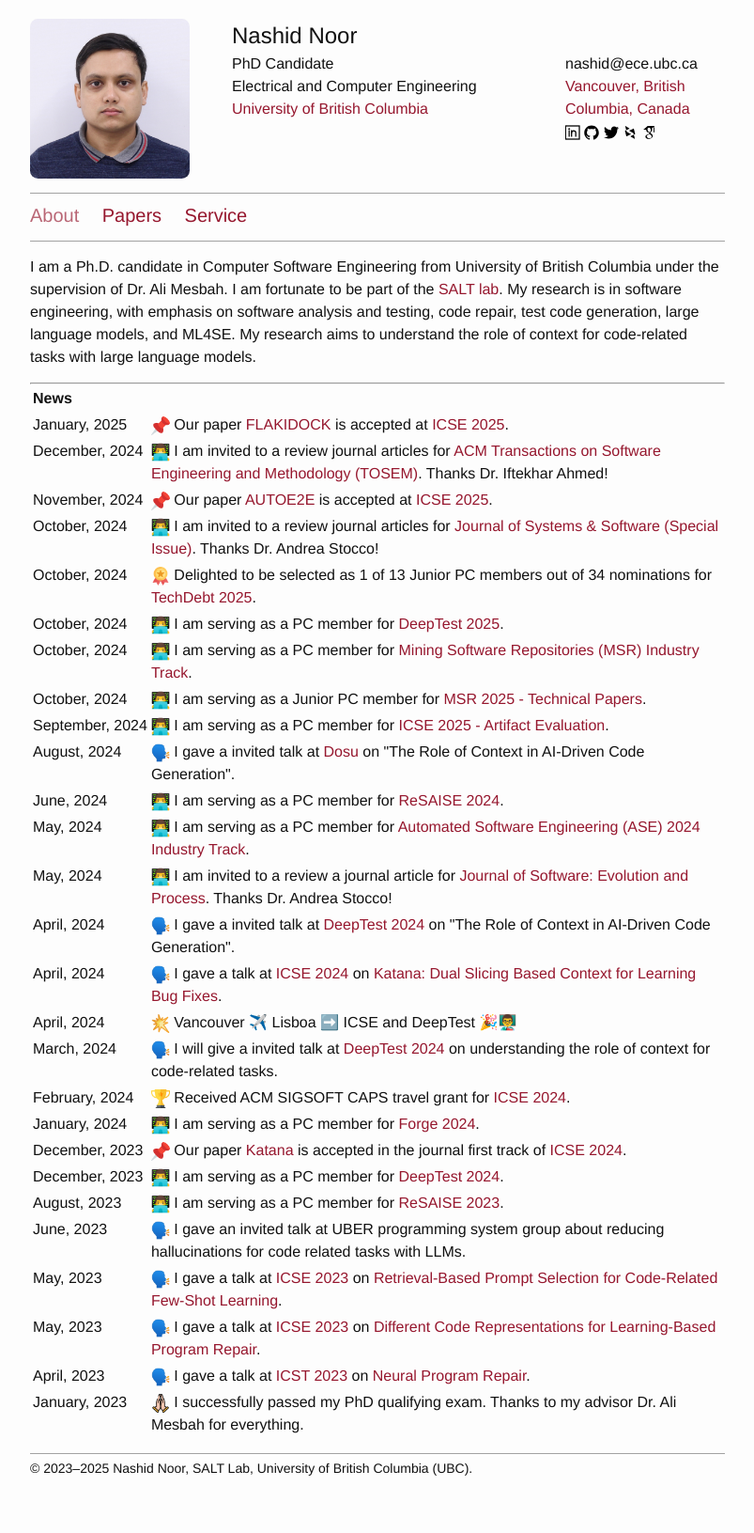
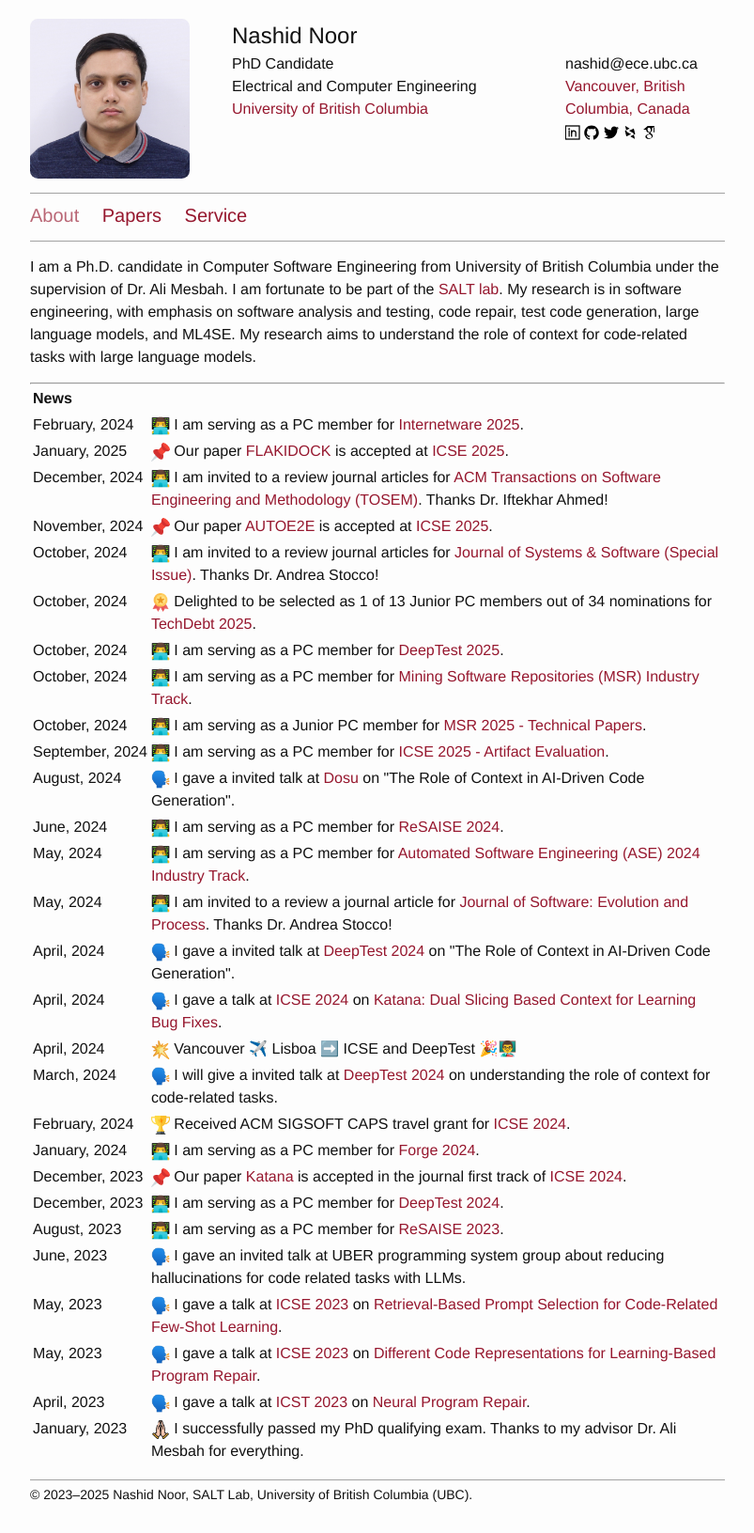
Before and after one commit to nashid/nashid.github.io, a Jekyll site: the page built from index.md, in a window 1280 px wide. Shown: the whole page at 94% size, without its empty margins (238-1041 px from the left). Built offline with Jekyll 4.4.1, drawn with Linux system fonts in a browser that asks for light colours; before the commit the page ends 1603 px from its top, so only the background shows below that.

Commit message:
add PC member contribution for Internetware

```diff
--- a/_data/services.yml
+++ b/_data/services.yml
@@ -1,4 +1,9 @@
 # 2025
+- name: 16th International Conference on Internetware 2025
+  role: PC Member
+  year: 2025
+  website: https://conf.researchr.org/track/internetware-2025/internetware-2025-research-track
+
 - name: International Conference on Software Engineering (ICSE) Artifact Evaluation Track
   role: PC Member
   year: 2025
--- a/index.md
+++ b/index.md
@@ -16,6 +16,11 @@
   <tr>
     <th style="vertical-align: top; text-align: left;">News</th>
     <th>&nbsp;</th>
+  </tr>
+
+  <tr>
+    <td style="vertical-align: top;">February,&nbsp;2024</td>
+    <td><img src="./resources/images/icon-paper-review.png" width="20" height="20"> I am serving as a PC member for <a href="https://conf.researchr.org/track/internetware-2025/internetware-2025-research-track">Internetware 2025</a>.</td>
   </tr>
 
   <tr>
```
